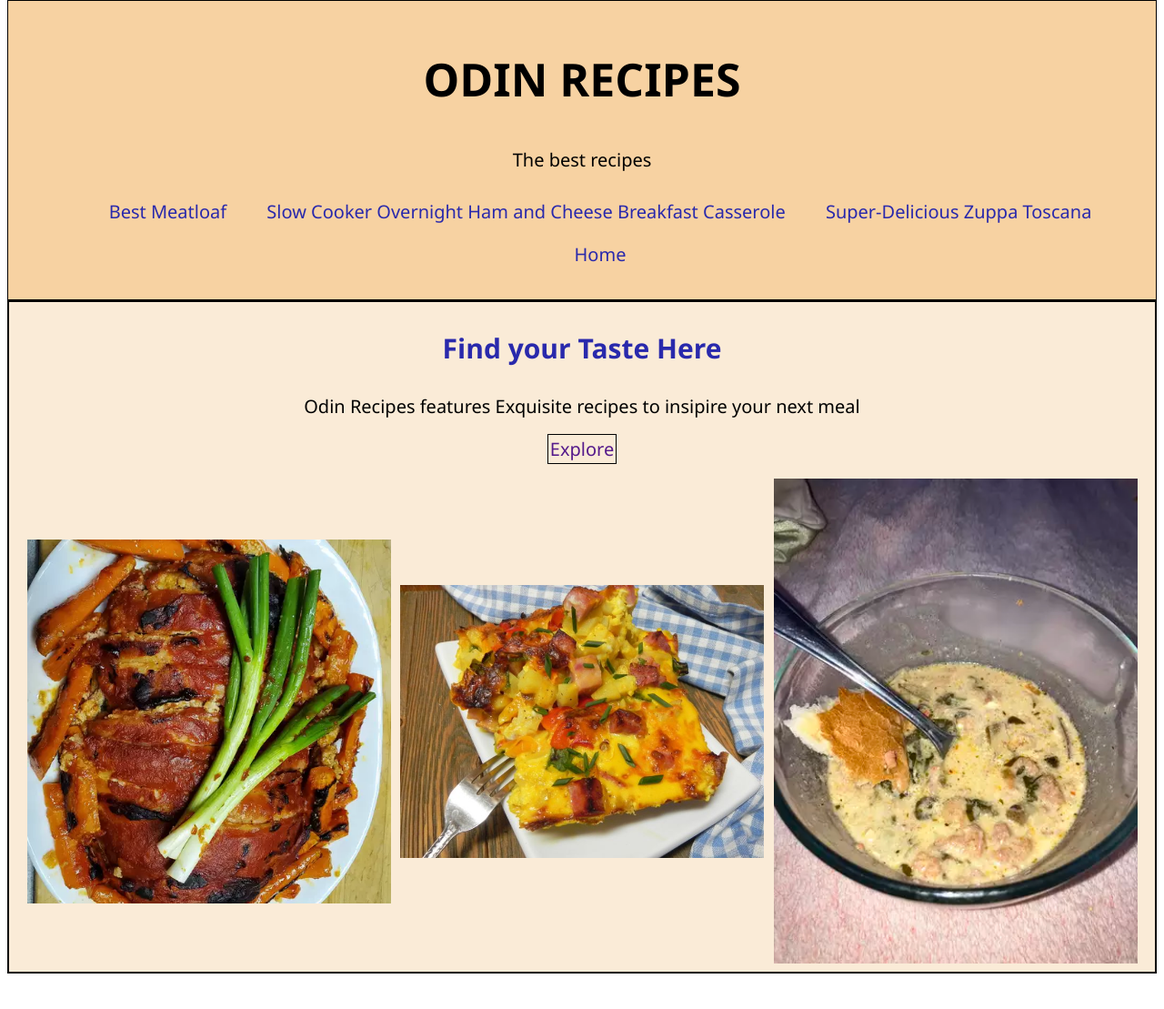
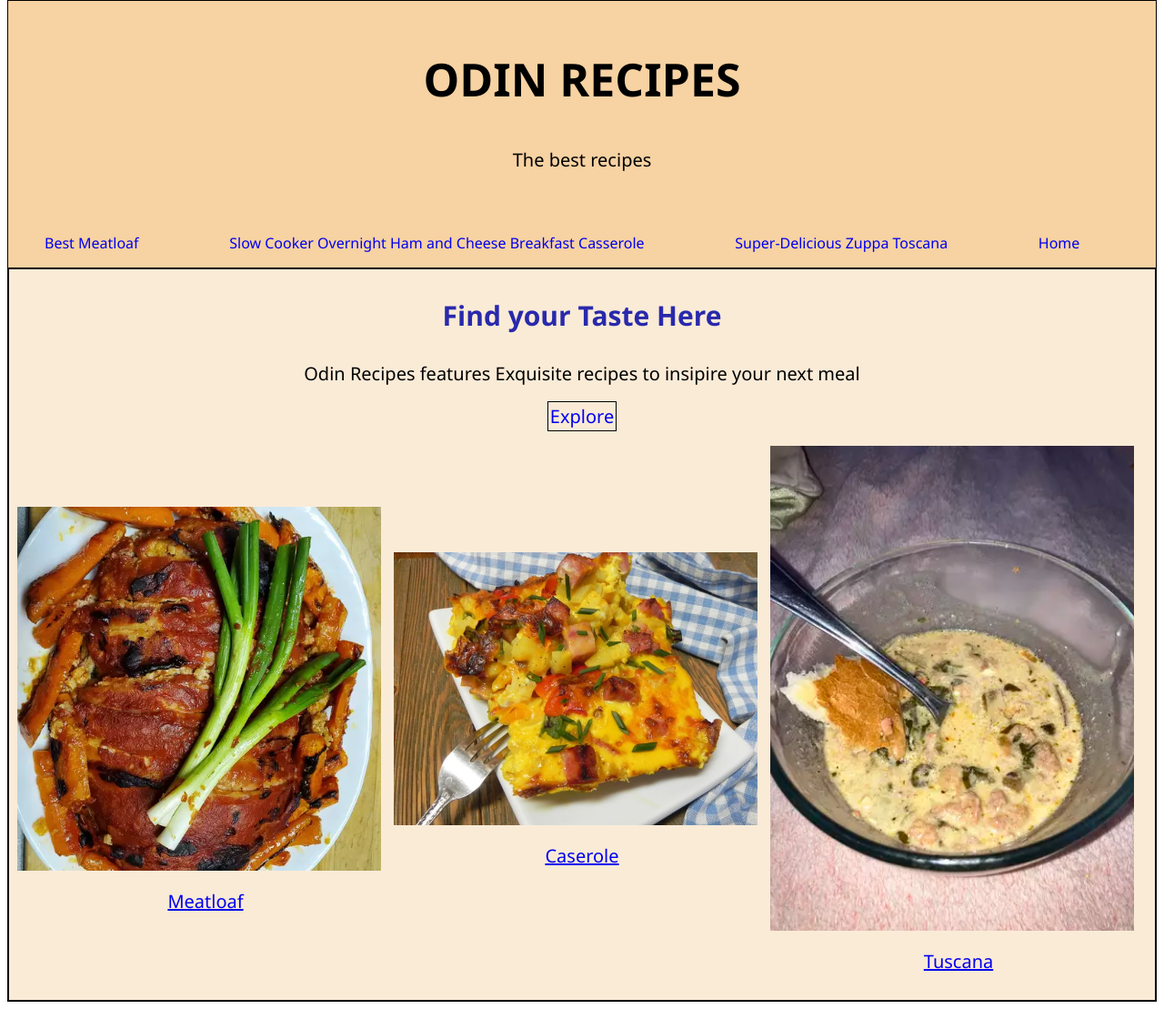
Before and after one commit to KINGI791/Odin-recipes, a plain HTML site: page index.html in a window 1280 px wide. Shown: the part 8-1117 px from the top of the page at 91% size. Before the commit the page ends 1086 px from the top, so only its background shows below. Drawn offline with Linux system fonts and the light colour scheme.

Commit message:
SEPARATE HEADER FROM NAVIGATIONAL LINKS AND CHANGE ITS CSS Add a new class 'Nav-links' to contain the navigational links.For semantics purposes and easier styling. Change css for Nav-links. Initially used Inline-block to align links.Switch to Flexbox.

```diff
--- a/index.html
+++ b/index.html
@@ -11,8 +11,12 @@
       <h1>ODIN RECIPES</h1>
 
       <p style="font-size: 20px">The best recipes</p>
+    </section>
+
+    <nav class="nav-links">
       <ul>
         <li><a href="recipes/Meatloaf.html"> Best Meatloaf</a></li>
+
         <li>
           <a href="recipes/Caserole.html"
             >Slow Cooker Overnight Ham and Cheese Breakfast Casserole</a
@@ -23,7 +27,8 @@
         </li>
         <li><a href="index.html">Home</a></li>
       </ul>
-    </section>
+    </nav>
+
     <!--recipe page-->
     <section class="recipe home">
       <div class="intro">
@@ -31,19 +36,22 @@
         <p>
           Odin Recipes features Exquisite recipes to insipire your next meal
         </p>
-        <a href="">Explore</a>
+        <a href="#photo-cont">Explore</a>
       </div>
-      <div class="photo-container">
+      <div class="photo-container" id="photo-cont">
         <div class="recipe-img">
           <img src="images/meatloaf.webp" alt="meatloaf" />
+          <p><a href="recipes/Meatloaf.html">Meatloaf</a></p>
         </div>
 
         <div class="recipe-img">
           <img src="images/caserole.jpg" alt="caserole" />
+          <p><a href="recipes/Caserole.html">Caserole</a></p>
         </div>
 
         <div class="recipe-img" id="tuscana">
           <img src="images/tuscana.webp" alt="Tuscana" />
+          <p><a href="recipes/Tuscana.html">Tuscana</a></p>
         </div>
       </div>
     </section>
--- a/style.css
+++ b/style.css
@@ -9,15 +9,30 @@
   background-color: rgb(247, 210, 162);
   min-height: 30vh;
   border: 1px solid black;
+  border-bottom: 0;
 }
 .header h1 {
   font-size: 50px;
 }
-.header ul li {
+
+.nav-links {
+  display: flex;
+  justify-content: center;
+  border-left: 1px solid black;
+  border-right: 1px solid black;
+  background-color: rgb(247, 210, 162);
+}
+.nav-links ul {
+  display: flex;
+  gap: 1rem;
   list-style: none;
-  display: inline-block;
-  padding: 10px 20px;
-  color: black;
+  flex: 1;
+}
+.nav-links ul li {
+  flex: auto;
+}
+.nav-links a {
+  text-decoration: none;
 }
 .header a {
   text-decoration: none;
@@ -103,6 +118,13 @@ img {
   width: auto;
   align-items: center;
 }
+.photo-container div {
+  flex: 1;
+}
+.photo-container p {
+  text-align: center;
+  font-size: 20px;
+}
 
 .intro {
   text-align: center;
```
Also changed, not shown: recipes/Caserole.html (+11 -7 lines), recipes/Meatloaf.html (+17 -7 lines), recipes/Tuscana.html (+11 -6 lines).
